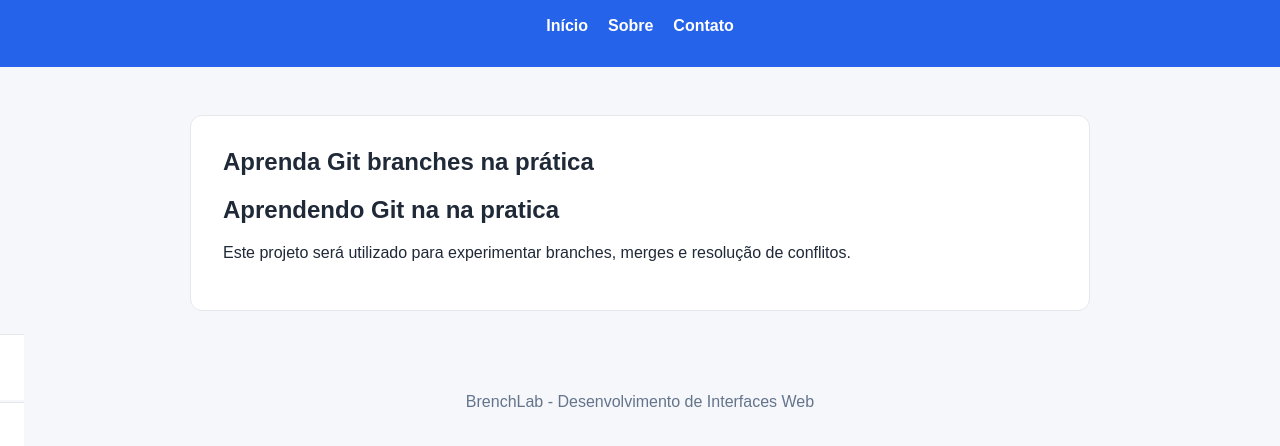
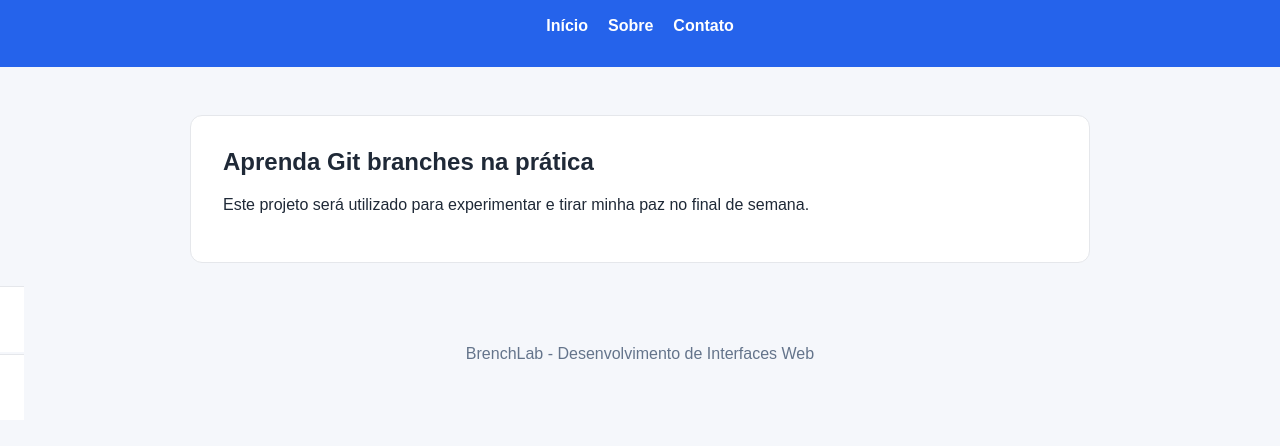
Before and after one commit to caettno/brenchlab, a plain HTML site: page index.html in a window 1280 px wide. Shown: the part 96-542 px from the top of the page. Drawn offline with Linux system fonts and the light colour scheme.

Commit message:
feat: corrige texto da apresentacao

```diff
--- a/index.html
+++ b/index.html
@@ -29,11 +29,10 @@
         <section class="apresentacao">
 
             <h2>Aprenda Git branches na prática</h2>
-            <h2>Aprendendo Git na na pratica</h2>
 
             <p>
                 Este projeto será utilizado para experimentar
-                branches, merges e resolução de conflitos.
+                e tirar minha paz no final de semana.
             </p>
 
         </section>
```
